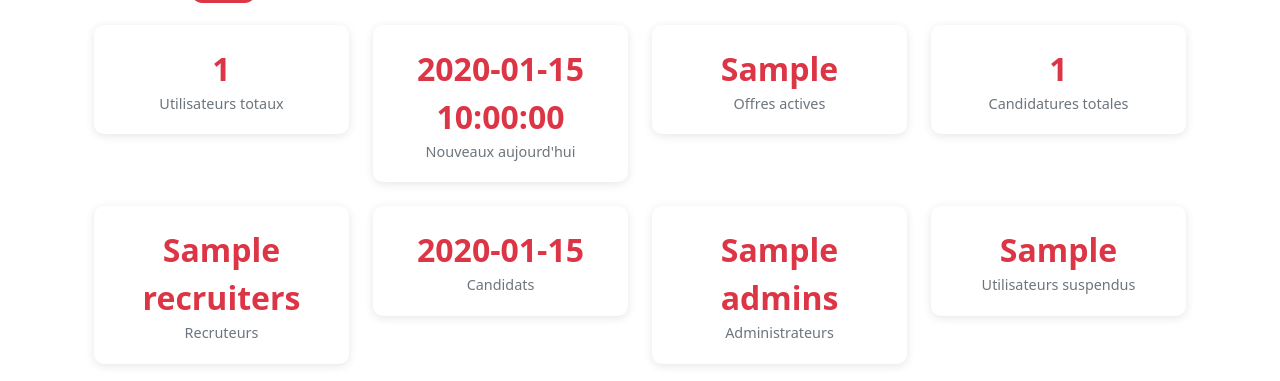
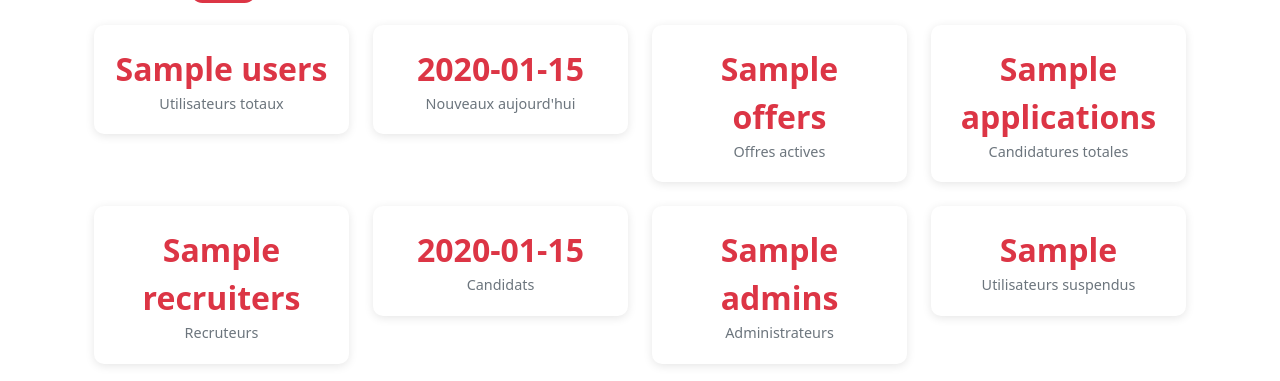
Before and after one commit to Kadiri-Mohamed/TalentHub, a PHP site: template src/Views/dashboard/admin.twig in a window 1280 px wide. Shown: the part 137-518 px from the top of the page. Run offline with PHP 8.4, Linux system fonts and the light colour scheme; the template is opened without the code that fills it: most values are stand-ins (such as "Sample title", 1, 10 or a date in 2020); some libraries are stand-ins or nearby versions.

Commit message:
feat: integrate AdminService for dynamic admin stats

```diff
--- a/src/Views/dashboard/admin.twig
+++ b/src/Views/dashboard/admin.twig
@@ -54,25 +54,25 @@
     <div class="row mb-4">
         <div class="col-md-3">
             <div class="stat-card text-center">
-                <div class="stat-number">{{ stats.total_users }}</div>
+                <div class="stat-number">{{ stats.users }}</div>
                 <div class="stat-label">Utilisateurs totaux</div>
             </div>
         </div>
         <div class="col-md-3">
             <div class="stat-card text-center">
-                <div class="stat-number">{{ stats.new_users_today }}</div>
+                <div class="stat-number">{{ stats.candidates }}</div>
                 <div class="stat-label">Nouveaux aujourd'hui</div>
             </div>
         </div>
         <div class="col-md-3">
             <div class="stat-card text-center">
-                <div class="stat-number">{{ stats.active_jobs }}</div>
+                <div class="stat-number">{{ stats.offers }}</div>
                 <div class="stat-label">Offres actives</div>
             </div>
         </div>
         <div class="col-md-3">
             <div class="stat-card text-center">
-                <div class="stat-number">{{ stats.total_applications }}</div>
+                <div class="stat-number">{{ stats.applications }}</div>
                 <div class="stat-label">Candidatures totales</div>
             </div>
         </div>
```
Also changed, not shown: src/Controllers/Admin/AdminController.php (renamed from src/Controllers/AdminController.php, +8 -7 lines).
